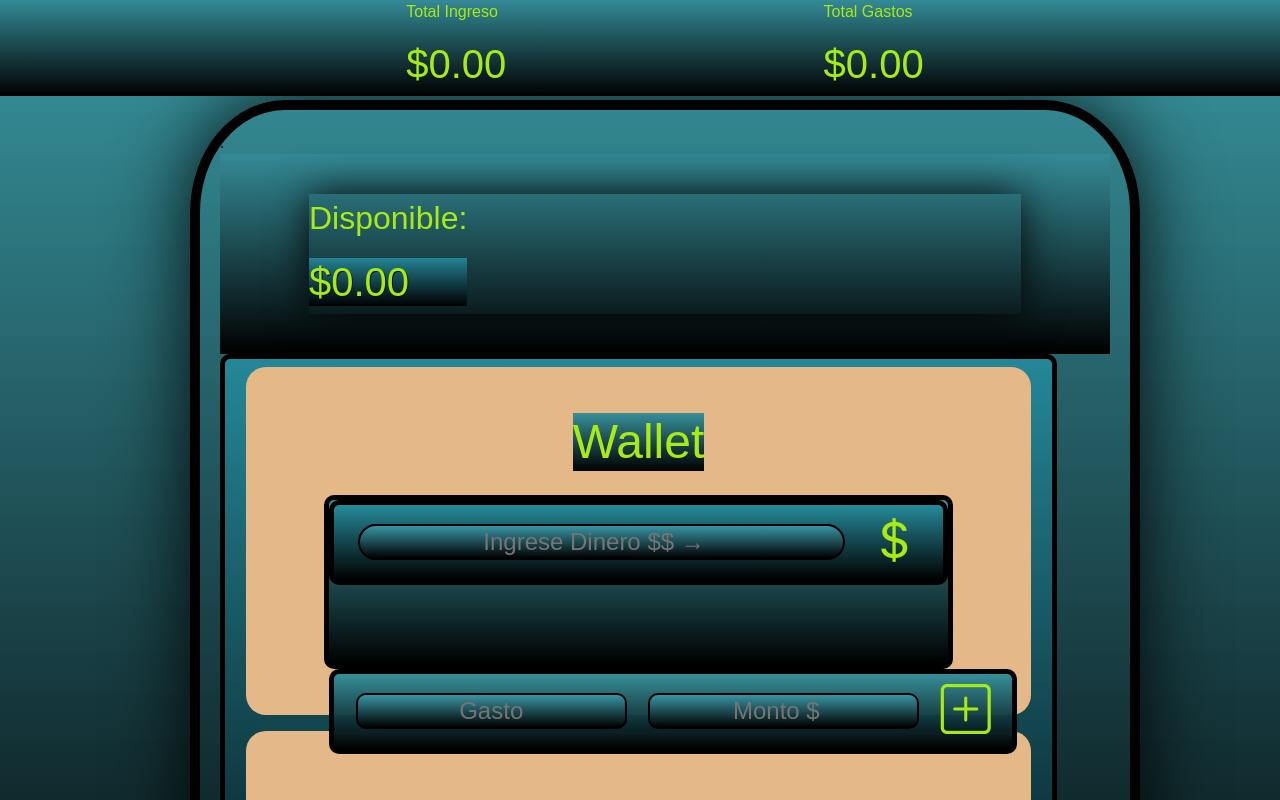
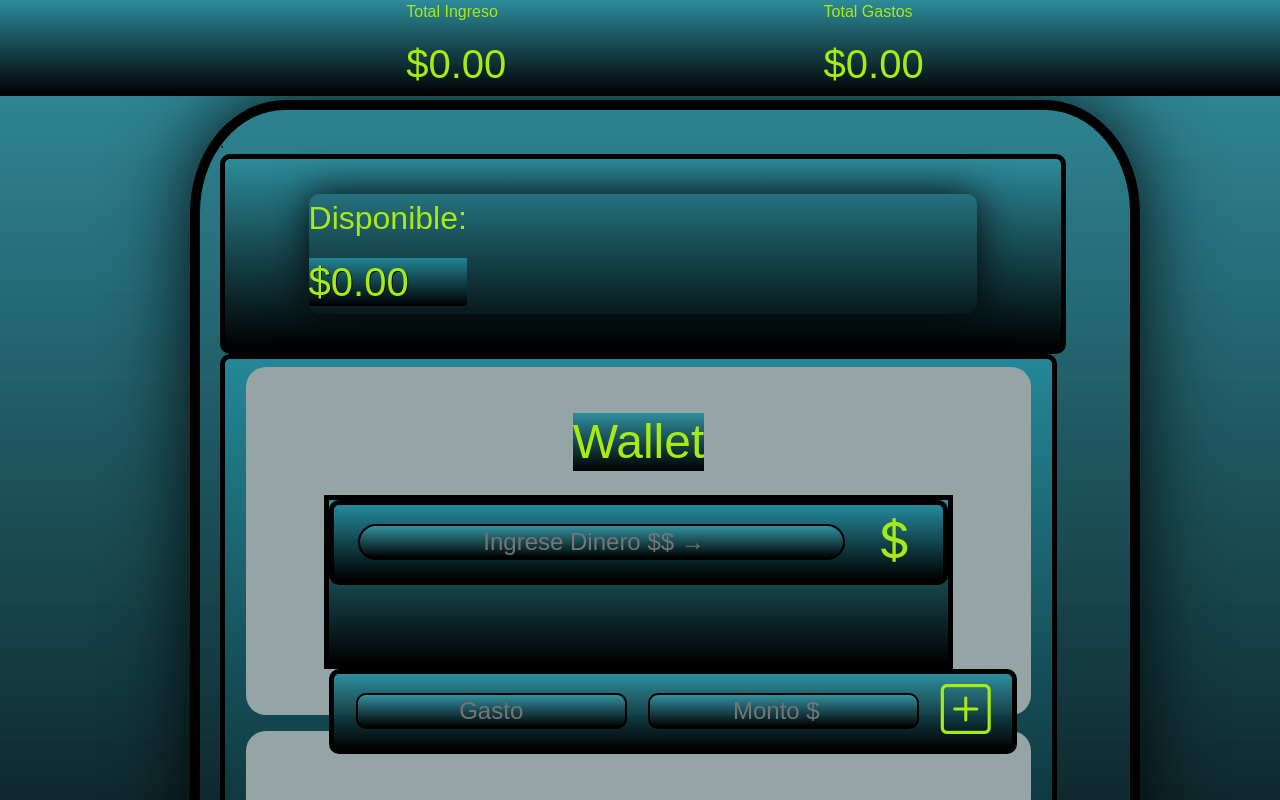
Before and after one commit to carolinasalimei/WALLET, a plain HTML site: page index.html in a window 1280 px wide. Both pictures are taken after a click on the link 638 px from the left and 421 px from the top of the page. Shown: the top 800 px of the page. Drawn offline with nearby package versions, Linux system fonts and the light colour scheme.

Commit message:
nine commit

```diff
--- a/app.js
+++ b/app.js
@@ -114,14 +114,14 @@ function onOffMode() {
 
           darkMode.innerHTML = `<i class=""bi bi-toggle-off""></i>`
 
-          body.style.backgroundColor = "#f8efc4"
-          billeteraStyle.style.backgroundColor = "#e4b987"
-          gastoMontoStyle.style.backgroundColor = "#e4b987"
-          headerStyle.style.backgroundColor = "#c8825b"
-          idInputDinero.style.backgroundColor = "#f8efec"
-          idInputGasto.style.backgroundColor = "#f8efec"
-          idInputMonto.style.backgroundColor = "#f8efec"
-          idFootResponsive.style.backgroundColor = "#c8825b"
+          body.style.backgroundColor = "#bdc3c7"
+          billeteraStyle.style.backgroundColor = "#95a5a6"
+          gastoMontoStyle.style.backgroundColor = "#95a5a6"
+          headerStyle.style.backgroundColor = "#7f8c8d"
+          idInputDinero.style.backgroundColor = "#bdc3c7"
+          idInputGasto.style.backgroundColor = "#bdc3c7"
+          idInputMonto.style.backgroundColor = "#bdc3c7"
+          idFootResponsive.style.backgroundColor = "#7f8c8d"
           idInputDinero.style.color = "black"
           idInputGasto.style.color = "black"
           idInputMonto.style.color = "black"
@@ -144,7 +144,7 @@ function onOffMode() {
 
           darkMode.innerHTML = `<i class=""bi bi-toggle-off""></i>`
           body.style.backgroundColor = " #0D0E0F"
-          billeteraStyle.style.backgroundColor = "#131415"
+          billeteraStyle.style.backgroundColor = "rgba(36, 139, 156, 0.9)"
           gastoMontoStyle.style.backgroundColor = "#131415"
           headerStyle.style.backgroundColor = "#C5FC6B"
           idInputDinero.style.backgroundColor = "#1B1C1E"
--- a/index.html
+++ b/index.html
@@ -72,7 +72,7 @@
 
                     </div>
                     <div class="contGastosRealizados" id="gastoMontoStyle">
-                         <h2>Gastos</h2>
+
 
                          <div class="divGastos" id="idDivGastos">
                               <a href="#" class="eliminarDinero" onclick="eliminarDinero()"></a> <i
--- a/style.css
+++ b/style.css
@@ -5,6 +5,21 @@
      display: flexbox;
 }
 
+root {
+     --colorPlaceholder: #C5FC6B;
+     --colorHover: green;
+     --contColorResponsive: #1B1C1E;
+     --colorIconos: #C5FC6B;
+     --lineaDiv: silver;
+     --txtColor: white;
+     --color: #0D0E0F;
+     color: #131415;
+     color: #f8efc4;
+     color: #e4b987;
+     color: #c8825b;
+
+
+}
 
 
 
@@ -30,6 +45,10 @@ header {
      align-items: center;
      background: linear-gradient(rgba(36, 139, 156, 0.9), black);
      height: 25vh;
+     border-radius: 10px;
+     width: 95%;
+     border: 5px solid black;
+
 }
 
 .contHeader {
@@ -40,6 +59,8 @@ header {
      font-size: 2rem;
      box-shadow: 0 0 40px rgba(1, 1, 1, 0.9);
      color: #A8EB12;
+     border-radius: 10px;
+
 }
 
 .h1Disponible {
@@ -126,9 +147,9 @@ header {
      margin-top: 1rem;
      width: 80%;
      height: 50%;
-     top: 10px;
+
      border: 5px solid black;
-     border-radius: 10px;
+
 }
 
 .contDinero {
@@ -150,6 +171,7 @@ header {
      color: #A8EB12;
      text-align: center;
      font-size: 1.5rem;
+     top: 10px;
 
 
 }
@@ -168,6 +190,7 @@ input[type=number] {
      display: flex;
      justify-content: space-evenly;
      align-items: center;
+
 
 }
 
```
